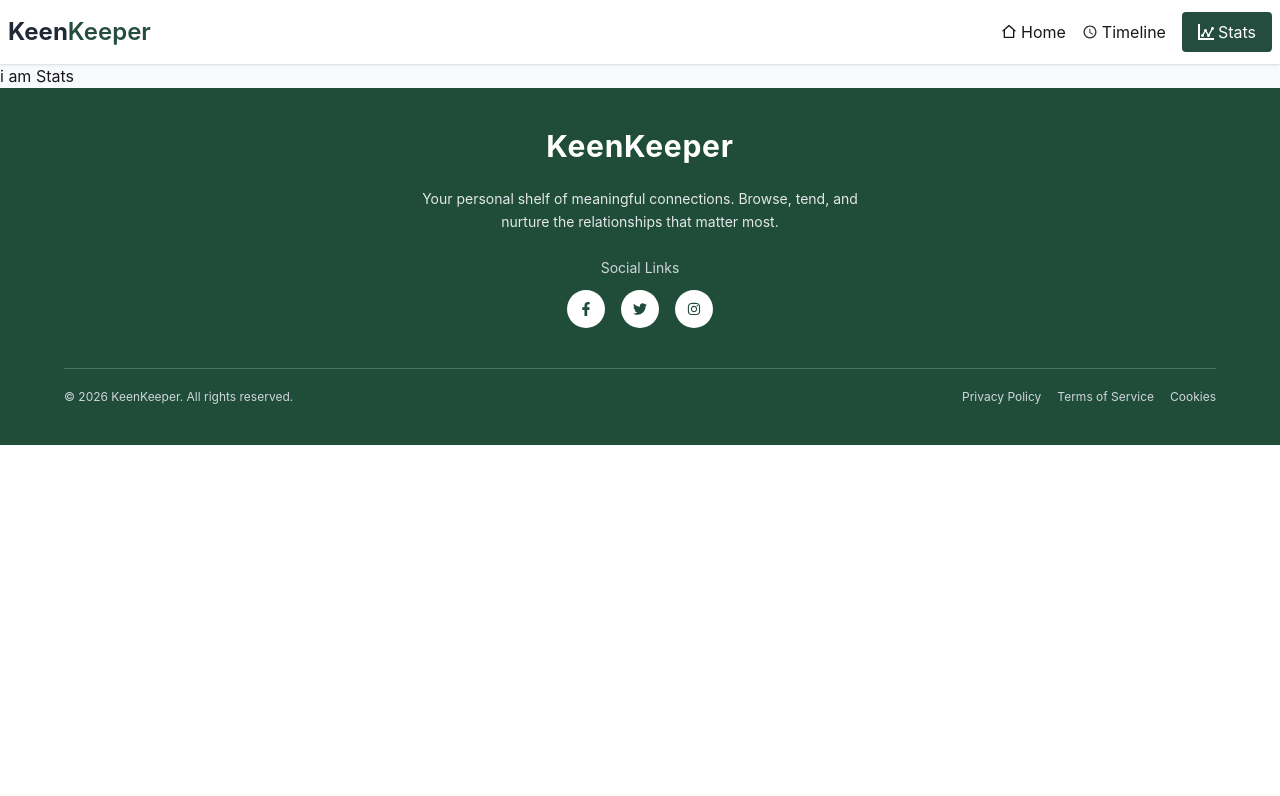
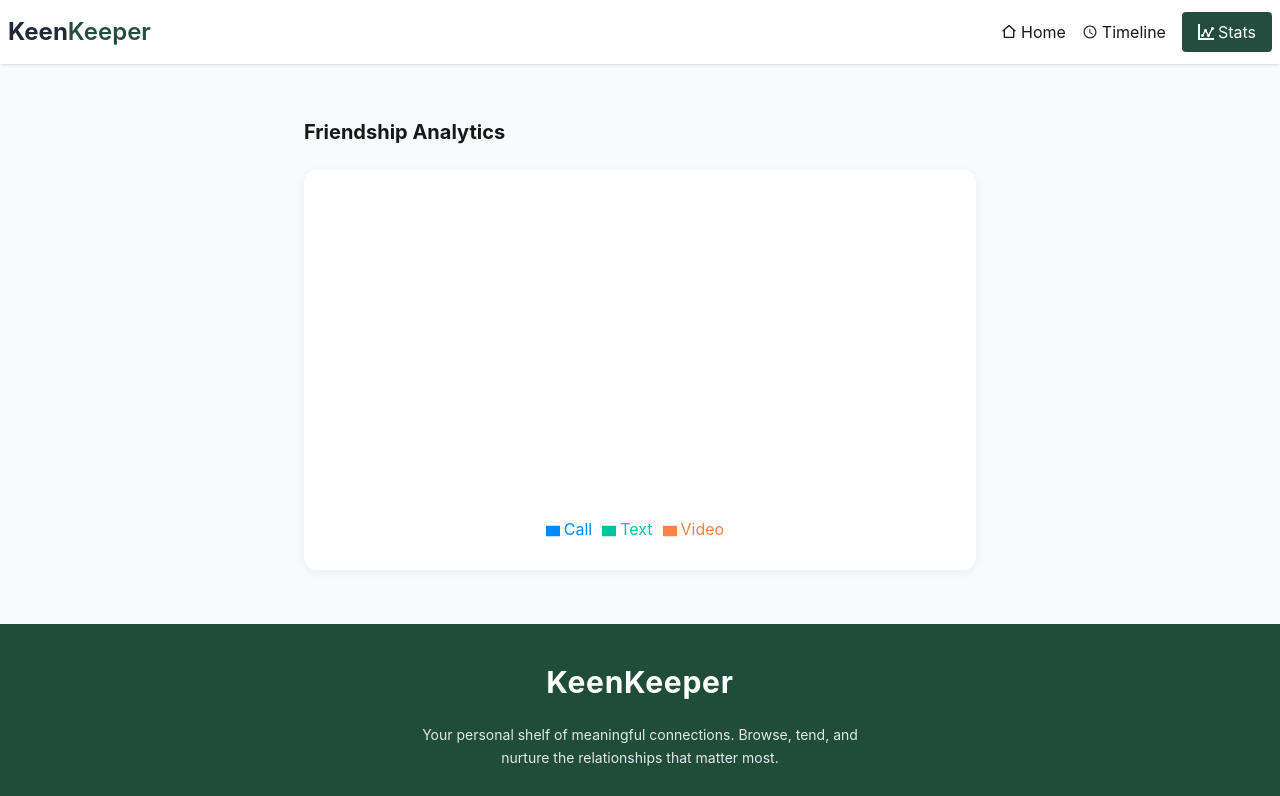
Before and after one commit to Nabdip-Dev/A7-keen-keeper, a React (Vite) app: page /stats in a window 1280 px wide. Shown: the top 796 px of the page. Built offline with nearby package versions, Linux system fonts and the light colour scheme.

Commit message:
Add timeline stats chart

```diff
--- a/package.json
+++ b/package.json
@@ -18,6 +18,7 @@
     "react-router-dom": "^7.14.0",
     "react-spinners": "^0.17.0",
     "react-toastify": "^11.0.5",
+    "recharts": "^3.8.1",
     "tailwindcss": "^4.2.2"
   },
   "devDependencies": {
--- a/src/page/stats/Stats.jsx
+++ b/src/page/stats/Stats.jsx
@@ -1,9 +1,34 @@
 import React from 'react';
+import { Legend, Pie, PieChart, ResponsiveContainer, Tooltip } from 'recharts';
 
 const Stats = () => {
+
+    const timeline = JSON.parse(sessionStorage.getItem("timeline")) || [];
+
+    const call = timeline.filter(item => item.type === "Call").length;
+    const text = timeline.filter(item => item.type === "Text").length;
+    const video = timeline.filter(item => item.type === "Video").length;
+
+    const data = [
+        { name: 'Call', value: call, fill: '#0088FE' },
+        { name: 'Text', value: text, fill: '#00C49F' },
+        { name: 'Video', value: video, fill: '#FF8042' },
+    ];
+
     return (
-        <div>
-            i am Stats
+        <div className='min-h-[70vh] max-w-[672px] flex flex-col mx-auto justify-center items-center px-8 md:px-0 md:py-6'>
+            <h1 className="w-full text-left text-xl font-bold mb-6">
+                Friendship Analytics
+            </h1>
+            <div className='bg-white shadow-[0_2px_10px_rgba(0,0,0,0.06)] rounded-xl' style={{ width: '672px', height: '400px',paddingBottom: '24px'}}>
+                <ResponsiveContainer>
+                    <PieChart>
+                        <Pie data={data} dataKey="value" innerRadius={80} outerRadius={120} />
+                        <Legend />
+                        <Tooltip />
+                    </PieChart>
+                </ResponsiveContainer>
+            </div>
         </div>
     );
 };
```
Also changed, not shown: 1 other file (tests, documents, lock files or other folders).
